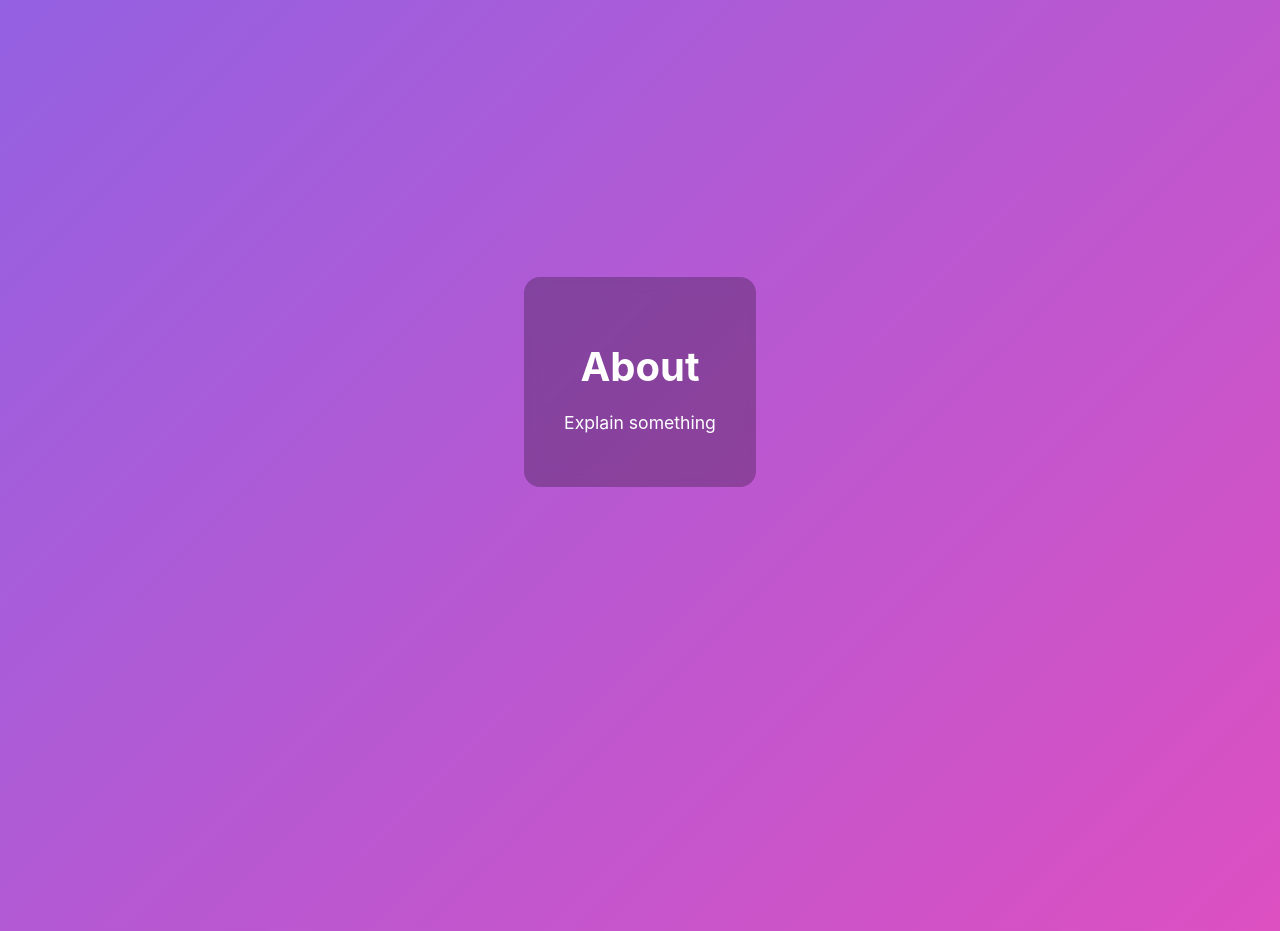
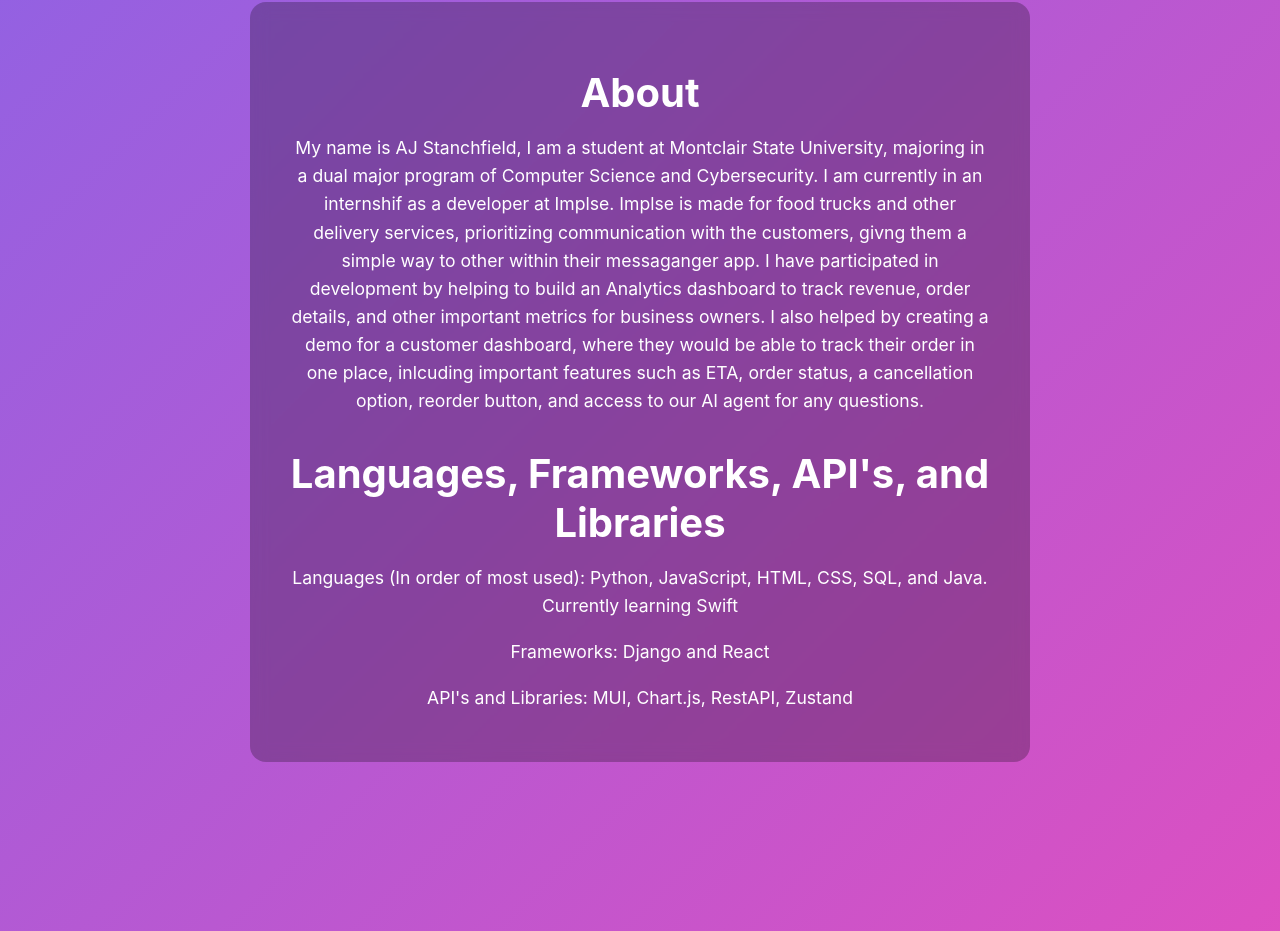
Before and after one commit to AJStanchfield/Personal-Portfolio, a React (Create React App) app in the folder frontend/: page / in a window 1280 px wide. Shown: the part 1938-2869 px from the top of the page. Built offline with nearby package versions, Linux system fonts and the light colour scheme.

Commit message:
Installed mui and added about me

```diff
--- a/frontend/package.json
+++ b/frontend/package.json
@@ -3,6 +3,9 @@
   "version": "0.1.0",
   "private": true,
   "dependencies": {
+    "@emotion/react": "^11.14.0",
+    "@emotion/styled": "^11.14.1",
+    "@mui/material": "^7.3.6",
     "@testing-library/dom": "^10.4.1",
     "@testing-library/jest-dom": "^6.9.1",
     "@testing-library/react": "^16.3.0",
--- a/frontend/src/IndexSections.js
+++ b/frontend/src/IndexSections.js
@@ -54,7 +54,16 @@ function Sections({ activeSection, scrollToSection }) {
   <section className="section" data-section-id="about-section" page-id="about">
         <div className="section-content">
           <h1>About</h1>
-          <p>Explain something</p>
+          <p>My name is AJ Stanchfield, I am a student at Montclair State University, majoring in a dual major program of Computer Science and Cybersecurity.
+            I am currently in an internshif as a developer at Implse. Implse is made for food trucks and other delivery services, prioritizing
+            communication with the customers, givng them a simple way to other within their messaganger app. I have participated in development by
+            helping to build an Analytics dashboard to track revenue, order details, and other important metrics for business owners. I also helped by
+            creating a demo for a customer dashboard, where they would be able to track their order in one place, inlcuding important features such as ETA, order status, a cancellation option, reorder button, and access to our AI agent for any questions.
+             </p>
+             <h1>Languages, Frameworks, API's, and Libraries</h1>
+             <p>Languages (In order of most used): Python, JavaScript, HTML, CSS, SQL, and Java. Currently learning Swift</p>
+             <p>Frameworks: Django and React</p>
+             <p>API's and Libraries: MUI, Chart.js, RestAPI, Zustand</p>
         </div>
       </section>
 
```
Also changed, not shown: 1 other file (tests, documents, lock files or other folders).
